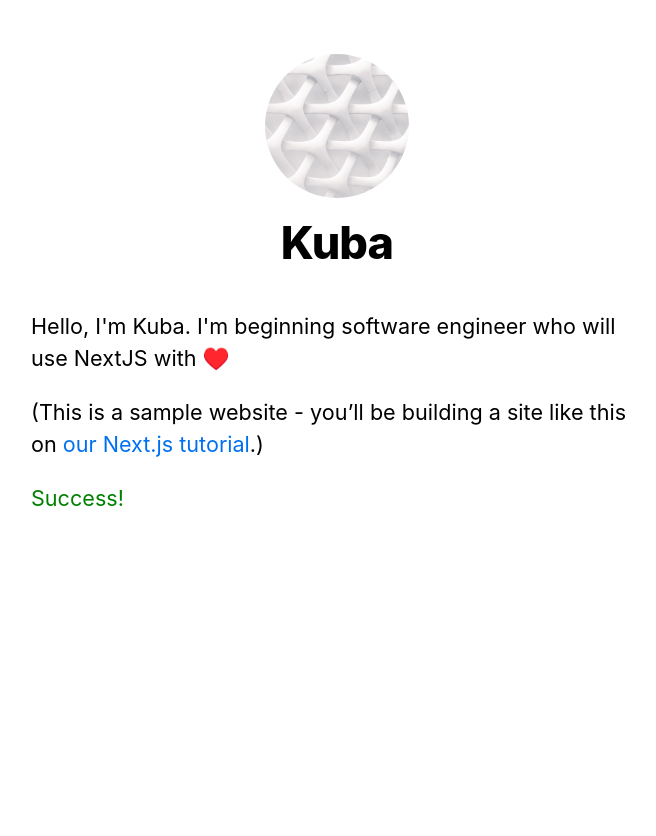
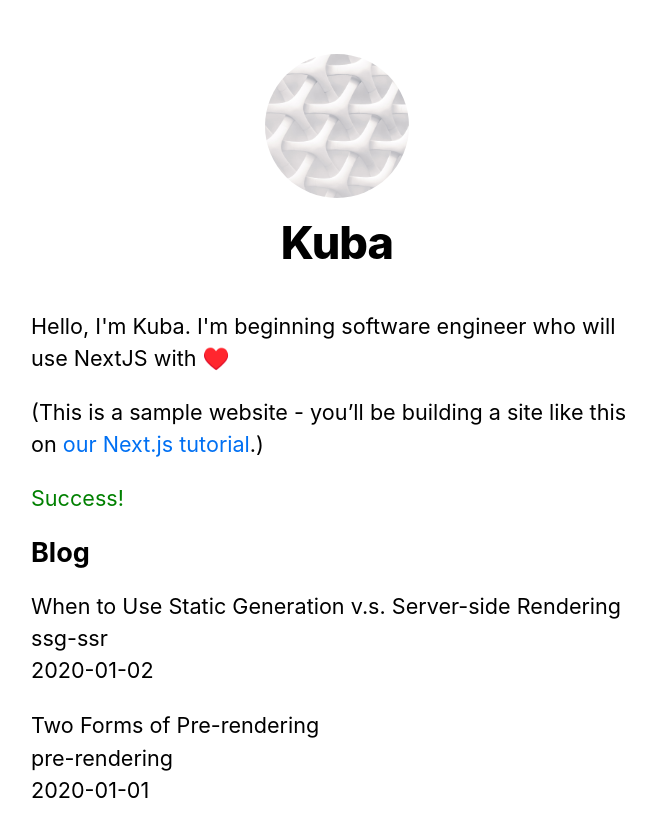
Before and after one commit to jakubk3697/Internships, a Next.js app in the folder 1. NextJS docs/: page / in a window 1280 px wide. Shown: the top 836 px of the page, without its empty margins (303-959 px from the left). Before the commit the page ends 800 px from the top, so only its background shows below. Built offline with nearby package versions, Linux system fonts and the light colour scheme.

Commit message:
getStaticProps hook works (SSG) works - posts rendered

```diff
--- /dev/null
+++ b/1. NextJS docs/lib/posts.js
@@ -0,0 +1,35 @@
+import fs from 'fs';
+import path from 'path';
+import matter from 'gray-matter';
+
+const postsDirectory = path.join(process.cwd(), 'posts');
+
+export function getSortedPostsData() {
+    // Get file names under /posts
+    const fileNames = fs.readdirSync(postsDirectory);
+    const allPostsData = fileNames.map((fileName) => {
+        // Remove ".md" from file name to get id
+        const id = fileName.replace(/\.md$/, '');
+
+        // Read markdown file as string
+        const fullPath = path.join(postsDirectory, fileName);
+        const fileContents = fs.readFileSync(fullPath, 'utf8');
+
+        // Use gray-matter to parse the post metadata section
+        const matterResult = matter(fileContents);
+
+        // Combine the data with the id
+        return {
+            id,
+            ...matterResult.data,
+        };
+    });
+    // Sort posts by date
+    return allPostsData.sort((a, b) => {
+        if (a.date < b.date) {
+            return 1;
+        } else {
+            return -1;
+        }
+    });
+}
--- a/1. NextJS docs/package.json
+++ b/1. NextJS docs/package.json
@@ -7,6 +7,7 @@
   },
   "dependencies": {
     "clsx": "^1.2.1",
+    "gray-matter": "^4.0.3",
     "next": "latest",
     "react": "18.2.0",
     "react-dom": "18.2.0"
--- a/1. NextJS docs/pages/index.js
+++ b/1. NextJS docs/pages/index.js
@@ -5,8 +5,20 @@
 import { siteTitle } from '../components/layout';
 import utilStyles from '../styles/utils.module.css';
 import Alert from './Alert';
+import { getSortedPostsData } from '../lib/posts';
 
-export default function Home() {
+
+export async function getStaticProps() {
+  const allPostsData = getSortedPostsData()
+  return {
+    props: {
+      allPostsData
+    }
+  }
+}
+
+export default function Home({ allPostsData }) {
+
   return (
     <Layout home>
       <Head>
@@ -22,6 +34,20 @@
         <Link href={'/alert'}></Link>
         <Alert type="success">Success!</Alert>
       </section>
+      <section className={`${utilStyles.headingMd} ${utilStyles.padding1px}`}>
+        <h2 className={utilStyles.headingLg}>Blog</h2>
+        <ul className={utilStyles.list}>
+          {allPostsData.map(({ id, date, title }) => (
+            <li className={utilStyles.listItem} key={id}>
+              {title}
+              <br />
+              {id}
+              <br />
+              {date}
+            </li>
+          ))}
+        </ul>
+      </section>
     </Layout>
   );
 }
--- /dev/null
+++ b/1. NextJS docs/posts/pre-rendering.md
@@ -0,0 +1,11 @@
+---
+title: 'Two Forms of Pre-rendering'
+date: '2020-01-01'
+---
+
+Next.js has two forms of pre-rendering: **Static Generation** and **Server-side Rendering**. The difference is in **when** it generates the HTML for a page.
+
+- **Static Generation** is the pre-rendering method that generates the HTML at **build time**. The pre-rendered HTML is then _reused_ on each request.
+- **Server-side Rendering** is the pre-rendering method that generates the HTML on **each request**.
+
+Importantly, Next.js lets you **choose** which pre-rendering form to use for each page. You can create a "hybrid" Next.js app by using Static Generation for most pages and using Server-side Rendering for others.
--- /dev/null
+++ b/1. NextJS docs/posts/ssg-ssr.md
@@ -0,0 +1,19 @@
+---
+title: 'When to Use Static Generation v.s. Server-side Rendering'
+date: '2020-01-02'
+---
+
+We recommend using **Static Generation** (with and without data) whenever possible because your page can be built once and served by CDN, which makes it much faster than having a server render the page on every request.
+
+You can use Static Generation for many types of pages, including:
+
+- Marketing pages
+- Blog posts
+- E-commerce product listings
+- Help and documentation
+
+You should ask yourself: "Can I pre-render this page **ahead** of a user's request?" If the answer is yes, then you should choose Static Generation.
+
+On the other hand, Static Generation is **not** a good idea if you cannot pre-render a page ahead of a user's request. Maybe your page shows frequently updated data, and the page content changes on every request.
+
+In that case, you can use **Server-Side Rendering**. It will be slower, but the pre-rendered page will always be up-to-date. Or you can skip pre-rendering and use client-side JavaScript to populate data.
```
Also changed, not shown: 1 other file (tests, documents, lock files or other folders).
